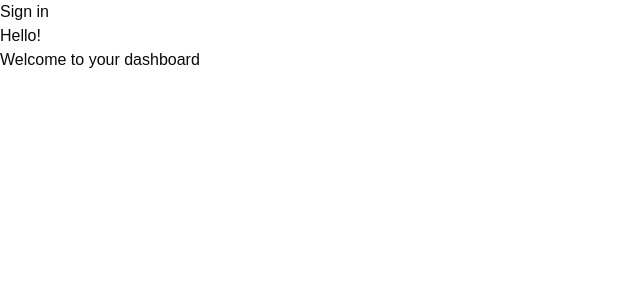
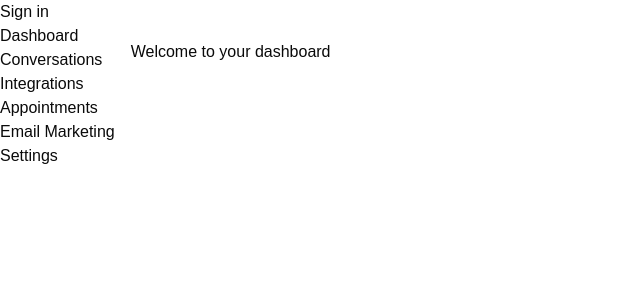
Before and after one commit to madinabolat/gh-internship-2025, a Next.js app in the folder my-next-app/: page /dashboard in a window 1280 px wide. Shown: the top 300 px of the page, without its empty margins (0-640 px from the left). Built offline with nearby package versions, Linux system fonts and the light colour scheme; no server answers.

Commit message:
basic sidebar structure

```diff
--- /dev/null
+++ b/my-next-app/src/app/appointments/page.tsx
@@ -0,0 +1,7 @@
+export default function Appointments() {
+    return (
+    <div>
+      <p>Welcome to Appointments</p>
+    </div>
+    );
+  }
--- /dev/null
+++ b/my-next-app/src/app/conversations/page.tsx
@@ -0,0 +1,7 @@
+export default function Conversations() {
+    return (
+    <div>
+      <p>Welcome to Conversations</p>
+    </div>
+    );
+  }
--- /dev/null
+++ b/my-next-app/src/app/dashboard/layout.tsx
@@ -0,0 +1,12 @@
+import Sidebar from "@/components/Sidebar";
+
+export default function DashboardLayout({children,}: Readonly<{children: React.ReactNode;}>) {
+    return (
+        <div className="flex">
+        <Sidebar />
+        <main className="flex-1 p-4">
+            {children}
+        </main>
+        </div>
+    );
+  };
--- a/my-next-app/src/app/dashboard/page.tsx
+++ b/my-next-app/src/app/dashboard/page.tsx
@@ -1,8 +1,10 @@
 export default function Dashboard() {
     return (
     <div>
-      <h1>Hello!</h1>
-      <p>Welcome to your dashboard</p>
+      <main>
+      <h1>Welcome to your dashboard</h1>
+      </main>
+
     </div>
     );
   }
--- /dev/null
+++ b/my-next-app/src/app/emailmarketing/page.tsx
@@ -0,0 +1,7 @@
+export default function Emailmarketing() {
+    return (
+    <div>
+      <p>Welcome to Email Marketing</p>
+    </div>
+    );
+  }
--- /dev/null
+++ b/my-next-app/src/app/integrations/page.tsx
@@ -0,0 +1,7 @@
+export default function Integrations() {
+    return (
+    <div>
+      <p>Welcome to Integrations</p>
+    </div>
+    );
+  }
--- /dev/null
+++ b/my-next-app/src/app/settings/page.tsx
@@ -0,0 +1,7 @@
+export default function Settings() {
+    return (
+    <div>
+      <p>Welcome to Settings</p>
+    </div>
+    );
+  }
--- /dev/null
+++ b/my-next-app/src/components/Sidebar.tsx
@@ -0,0 +1,29 @@
+import Link from "next/link"
+
+export default function Sidebar() {
+    return (
+    <div>
+        {/* <h1>Sidebar</h1> */}
+        <ul>
+            <li>
+                <Link href="/dashboard">Dashboard</Link>
+            </li>
+            <li>
+                <Link href="/conversations">Conversations</Link>
+            </li>
+            <li>
+                <Link href="/integrations">Integrations</Link>
+            </li>
+            <li>
+                <Link href="/appointments">Appointments</Link>
+            </li>
+            <li>
+                <Link href="/emailmarketing">Email Marketing</Link>
+            </li>
+            <li>
+                <Link href="/settings">Settings</Link>
+            </li>
+        </ul>
+    </div>
+    );
+  }
```
Also changed, not shown: my-next-app/src/app/page.tsx (+0 -32 lines), 1 other file (tests, documents, lock files or other folders).
